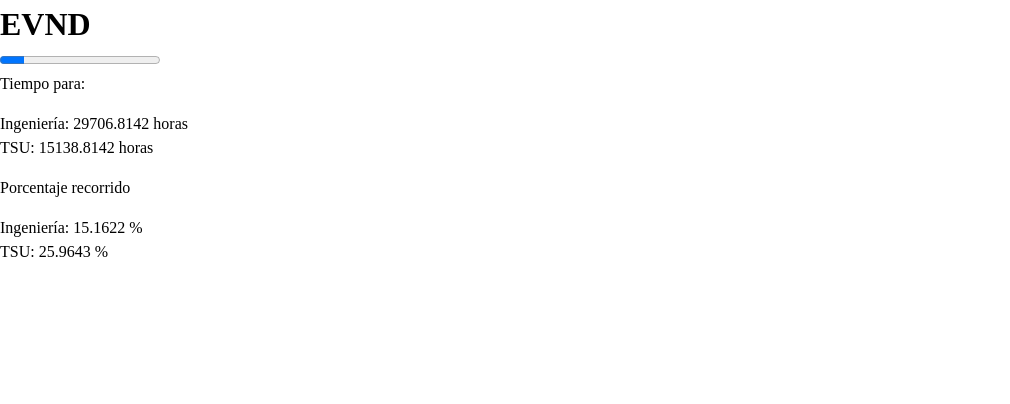
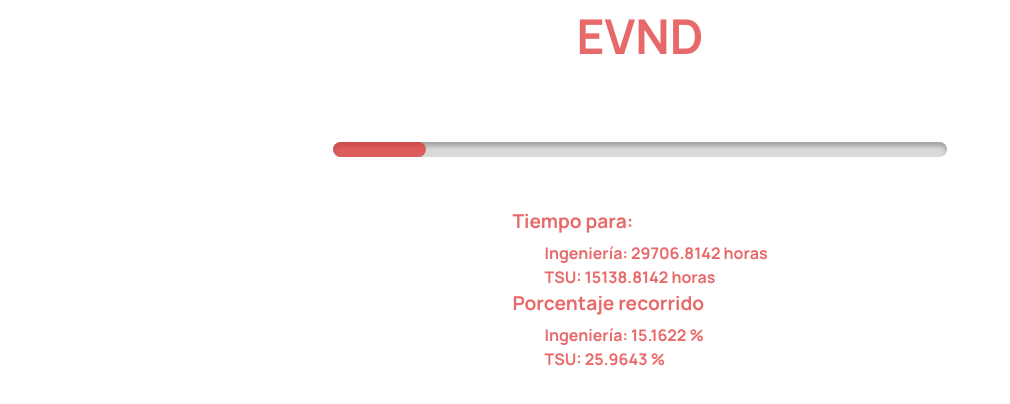
Before and after one commit to J-CarlosRojas/Cuenta-atras_ENVD, a plain HTML site: page index.html in a window 1280 px wide. Shown: the whole page, without its empty margins (0-1010 px from the left). Drawn offline with Linux system fonts and the light colour scheme.

Commit message:
Version 1.0

```diff
--- a/assets/JS/script.js
+++ b/assets/JS/script.js
@@ -4,8 +4,10 @@ const FechaFinalTsu = new Date('2024-12-31');
 const tiempoTotalIngenieria = FechaFinalIngenieria.getTime() - FechaInicial.getTime();
 const tiempoTotalTsu = FechaFinalTsu.getTime() - FechaInicial.getTime();
 
+
 //función que actualiza la barra de progreso
 let progressBar = document.getElementById("barra_Progreso");
+
 let progresoActualIngenieria = 0;
 let lista_porcentaje = document.getElementById("lista_porcentaje");
 
@@ -17,11 +19,7 @@ function actualizarBarraProgreso() {
 
     progressBar.value = progresoActualIngenieria;
 
-    console.log(progresoActualIngenieria);
-    console.log(progresoActualTsu);
-
     lista_porcentaje.innerHTML = "";
-
 
     let liPorcentajeIngenieria = document.createElement("li");
     liPorcentajeIngenieria.textContent = `Ingeniería: ${progresoActualIngenieria.toFixed(4)} %`;
@@ -39,8 +37,8 @@ function actualizarBarraProgreso() {
 //función para el tiempo para terminar la ingenieria y el TSU
 let listaTiempoPara = document.getElementById("tiempo_Para");
 function tiempo_Para() {
-    let tiempoParaIngenieria = (( FechaFinalIngenieria.getTime() - new Date().getTime()  ) / (1000 * 60 * 60));
-    let tiempoParaTsu = (( FechaFinalTsu.getTime() - new Date().getTime()  ) / (1000 * 60 * 60));
+    const tiempoParaIngenieria = ((FechaFinalIngenieria.getTime() - new Date().getTime()) / (1000 * 60 * 60));
+    const tiempoParaTsu = ((FechaFinalTsu.getTime() - new Date().getTime()) / (1000 * 60 * 60));
 
     //borra los elementos de la lista para que no se acumulen
     listaTiempoPara.innerHTML = "";
@@ -53,7 +51,6 @@ function tiempo_Para() {
     let liTiempoTsu = document.createElement("li");
     liTiempoTsu.textContent = `TSU: ${tiempoParaTsu.toFixed(4)} horas`;
     listaTiempoPara.appendChild(liTiempoTsu);
-
 }
 
 //invocador de la función al cargar la página y cada 5 segundos después
--- a/assets/css/style.css
+++ b/assets/css/style.css
@@ -0,0 +1,87 @@
+body {
+    display: flex;
+    flex-direction: column;
+    align-items: center;
+}
+
+.titulo {
+    font-size: 3rem;
+    margin-bottom: 20px;
+    font-family: "manrope", sans-serif;
+    font-style: normal;
+    color: rgba(223, 43, 43, 0.71);
+}
+
+.progreso {
+    width: 80%;
+    margin-top: 50px;
+    display: flex;
+    justify-content: center;
+    align-items: center;
+    position: relative;
+}
+
+.barra_Progreso {
+    appearance: none;
+    -webkit-appearance: none;
+    height: 15px;
+    margin: 0 auto;
+    border-radius: 14px;
+    width: 60%;
+    display: flex;
+}
+
+.barra_Progreso::-webkit-progress-bar {
+    background: transparent;
+    background-color: #d9d9d9;
+    border-radius: 14px;
+    box-shadow: inset 0px 4px 4px rgba(0, 0, 0, 0.25);
+
+}
+
+.barra_Progreso::-webkit-progress-value {
+    background-color: rgba(223, 43, 43, 0.71);
+    position: relative;
+    border-radius: 14px;
+}
+
+.barra_Progreso::-moz-progress-bar {
+    background: transparent;
+    background-color: #d9d9d9;
+    border-radius: 14px;
+    box-shadow: inset 0px 4px 4px rgba(0, 0, 0, 0.25);
+
+}
+
+.barra_Progreso::-moz-progress-value {
+    background-color: rgba(223, 43, 43, 0.71);
+    border-radius: 14px;
+}
+
+.listas {
+    margin-top: 50px;
+    display: flex;
+    flex-direction: column;
+    align-items: left;
+    font-family: "manrope", sans-serif;
+    font-style: normal;
+    color: rgba(223, 43, 43, 0.71);
+    font-weight: 200;
+    text-align: left;
+}
+
+.listas p {
+    font-size: 1.2rem;
+    margin-bottom: 5px;
+}
+
+.listas ul {
+    list-style-type: none;
+    padding: 0;
+    margin: 0;
+}
+
+.listas li {
+    font-size: 1rem;
+    padding-left: 2rem;
+}
--- a/index.html
+++ b/index.html
@@ -8,6 +8,7 @@
     <link rel="stylesheet" href="assets/css/reset.css">
     <link rel="stylesheet" href="assets/css/style.css">
     <script defer src="assets/JS/script.js"></script>
+    <link href="https://fonts.googleapis.com/css2?family=Manrope:wght@700&display=swap" rel="stylesheet">
 
     <title>Cuenta atras</title>
 </head>
@@ -15,12 +16,14 @@
 <body>
 
     <Header>
-        <h1>
+        <h1 class="titulo">
             EVND
         </h1>
     </Header>
-    <div class="barra_Progreso">
-        <progress  id="barra_Progreso" value="0" max="100"></progress>
+    <div class="progreso">
+        <progress id="barra_Progreso" value="0" max="100" class="barra_Progreso">
+        </progress>
+
     </div>
     <div class="listas">
         <p>Tiempo para:</p>
```
Also changed, not shown: assets/img/CheckPoint.png (added).
